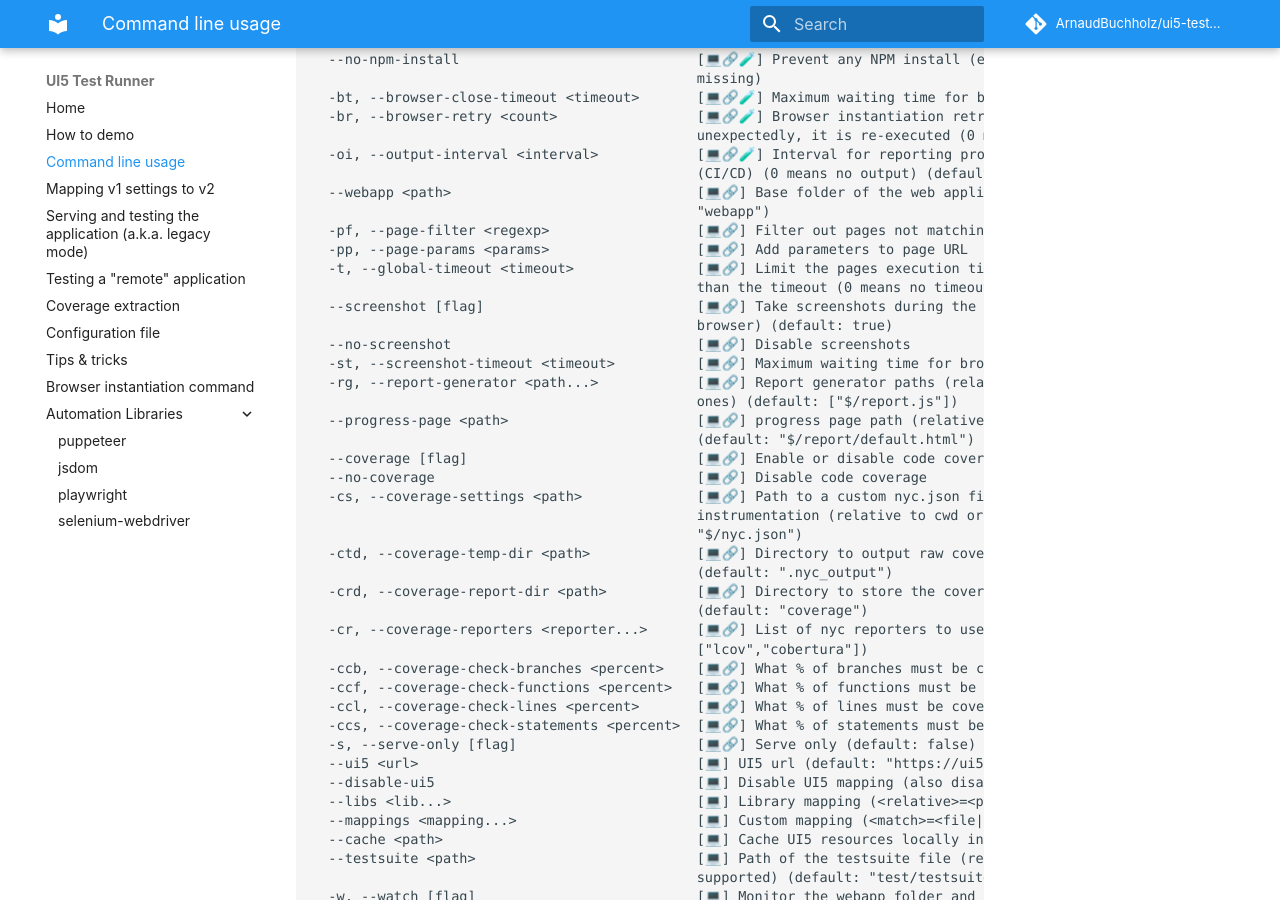
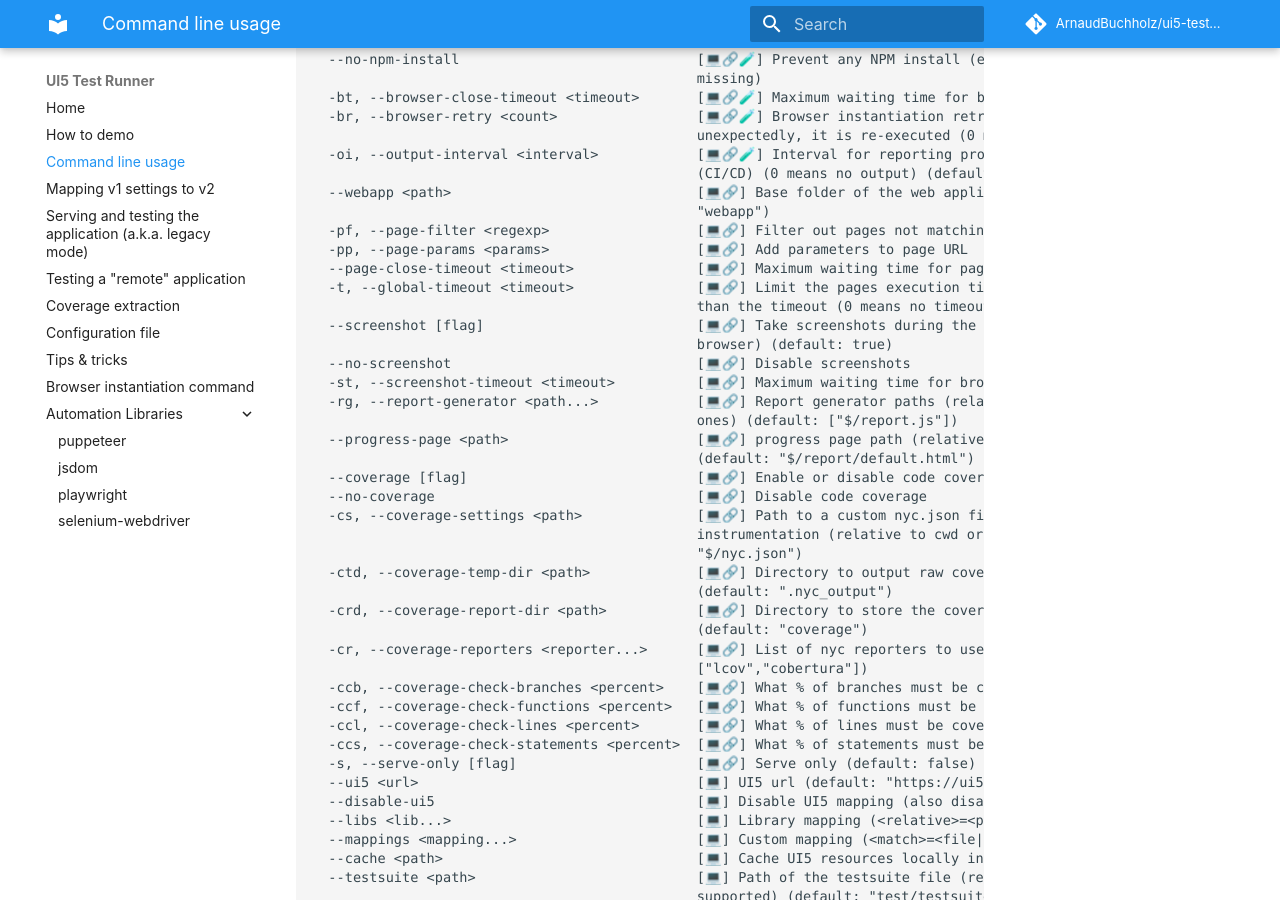
Before and after one commit to ArnaudBuchholz/ui5-test-runner, an MkDocs documentation site: the page built from docs/usage.md, in a window 1280 px wide and 900 px high, scrolled down 649 px. Built offline with MkDocs 1.6.1 and Material for MkDocs 9.7.7, drawn with Linux system fonts in a browser that asks for light colours; comment, search, counter and statistics services are not loaded.

Commit message:
documentation: new option for page closing timeout

```diff
--- a/docs/usage.md
+++ b/docs/usage.md
@@ -37,6 +37,7 @@
                                                "webapp")
   -pf, --page-filter <regexp>                  [💻🔗] Filter out pages not matching the regexp
   -pp, --page-params <params>                  [💻🔗] Add parameters to page URL
+  --page-close-timeout <timeout>               [💻🔗] Maximum waiting time for page close (default: 250)
   -t, --global-timeout <timeout>               [💻🔗] Limit the pages execution time, fail the page if it takes longer
                                                than the timeout (0 means no timeout) (default: 0)
   --screenshot [flag]                          [💻🔗] Take screenshots during the tests execution (if supported by the
```
